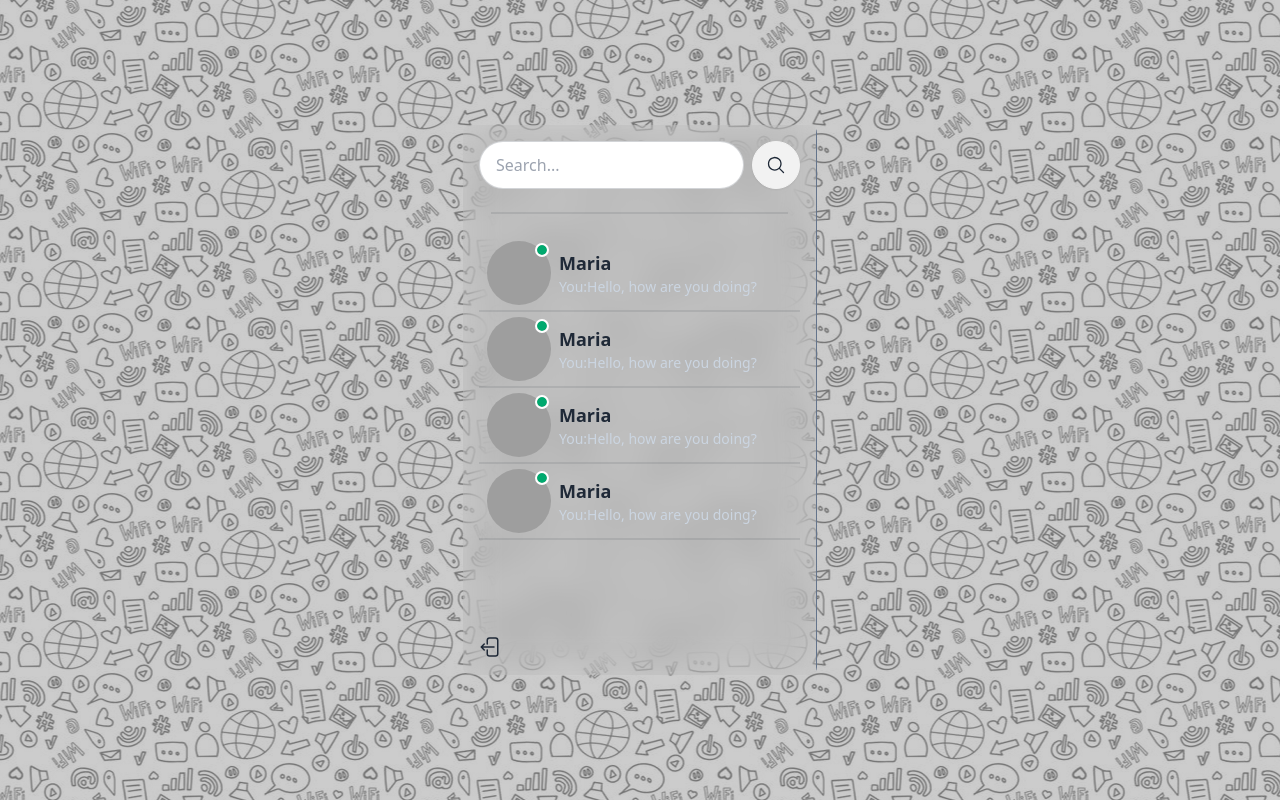
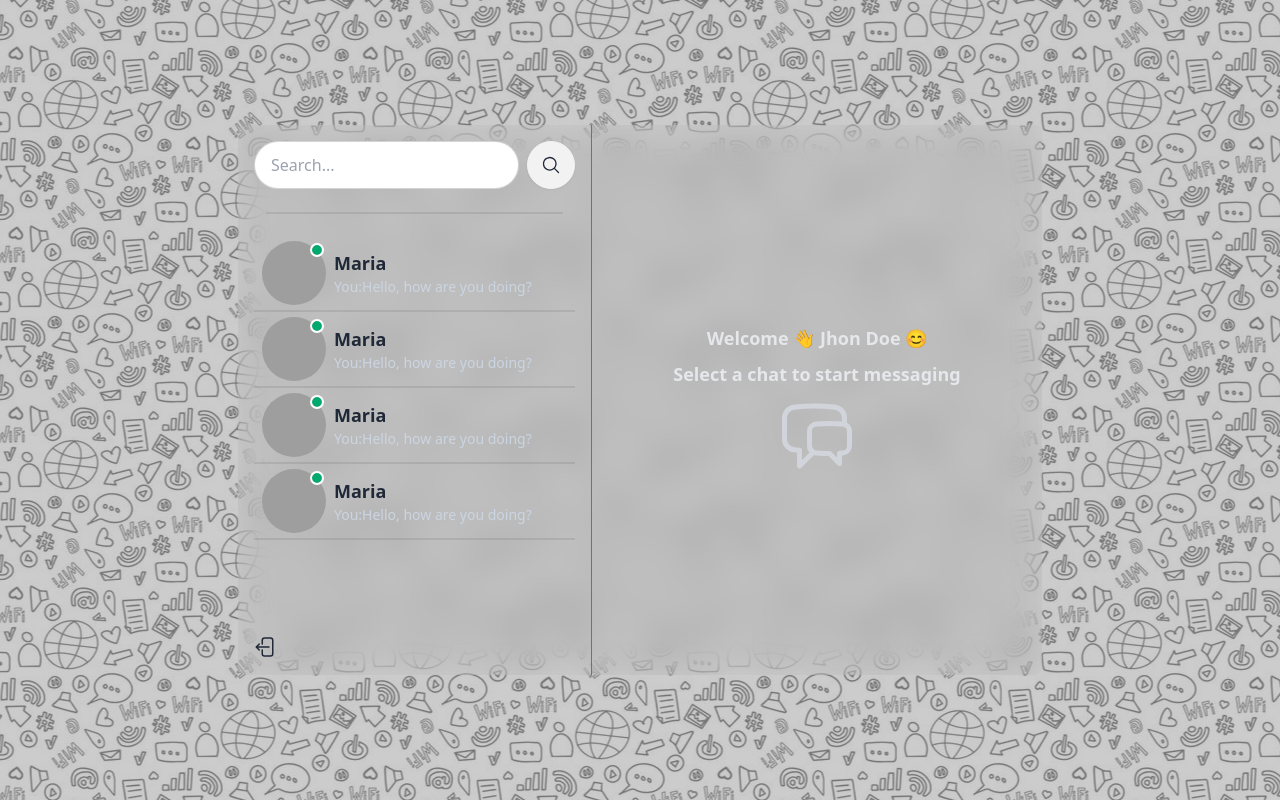
Before and after one commit to vitorpereira2607/chatapp, a React (Vite) app in the folder frontend/: page / in a window 1280 px wide. Built offline with nearby package versions, Linux system fonts and the light colour scheme; grey boxes are pictures that could not be loaded.

Commit message:
message ui & create folders for messages and sidebar

```diff
--- a/frontend/src/components/MessageContainer.jsx
+++ /dev/null
@@ -1,8 +0,0 @@
-
-function MessageContainer() {
-  return (
-    <div>MessageContainer</div>
-  )
-}
-
-export default MessageContainer
--- /dev/null
+++ b/frontend/src/components/messages/Message.jsx
@@ -0,0 +1,39 @@
+
+function Message() {
+  return (
+    <>
+    <div className="chat chat-start">
+    <div className="chat-image avatar">
+      <div className="w-10 rounded-full">
+        <img
+          alt="Tailwind CSS chat bubble component"
+          src="https://img.daisyui.com/images/stock/photo-1534528741775-53994a69daeb.webp" />
+      </div>
+    </div>
+    <div className="chat-header">
+      Obi-Wan Kenobi
+      <time className="text-xs opacity-50">12:45</time>
+    </div>
+    <div className="chat-bubble">You were the Chosen One!</div>
+    <div className="chat-footer opacity-50">Delivered</div>
+  </div>
+  <div className="chat chat-end">
+    <div className="chat-image avatar">
+      <div className="w-10 rounded-full">
+        <img
+          alt="Tailwind CSS chat bubble component"
+          src="https://img.daisyui.com/images/stock/photo-1534528741775-53994a69daeb.webp" />
+      </div>
+    </div>
+    <div className="chat-header">
+      Anakin
+      <time className="text-xs opacity-50">12:46</time>
+    </div>
+    <div className="chat-bubble">I hate you!</div>
+    <div className="chat-footer opacity-50">Seen at 12:46</div>
+  </div>
+  </>
+  )
+}
+
+export default Message
--- /dev/null
+++ b/frontend/src/components/messages/MessageContainer.jsx
@@ -0,0 +1,23 @@
+import MessageInput from './MessageInput'
+import Messages from './Messages'
+import NoChatSelected from './NoChatSelected'
+
+function MessageContainer() {
+  const chatSelected = true;
+  return (
+    <div className="md:min-w-[450px] flex flex-col">
+      {chatSelected ? <NoChatSelected /> : (
+        <>
+          <div className="bg-slate-500 px-4 py-2 mb-2">
+            <span className="label-text">To:</span> <span className="text-gray-100">John Doe</span>
+          </div>
+          <Messages />
+          <MessageInput />
+        </>
+      )}
+
+    </div>
+  )
+}
+
+export default MessageContainer
--- /dev/null
+++ b/frontend/src/components/messages/MessageInput.jsx
@@ -0,0 +1,17 @@
+import { PaperAirplaneIcon as SendIcon } from '@heroicons/react/24/outline'
+
+function MessageInput() {
+    return (
+        <form className='px-4 my-3'>
+            <div className='w-full relative'>
+                <input type='text' className='border text-sm rounded-lg block w-full p-2.5 bg-gray-700 border-gray-600 text-white' />
+                <button type='submit' className='absolute inset-y-0 end-0 flex items-center pe-3'>
+                <SendIcon className='size-6 text-slate-300' />
+            </button>
+            </div>
+
+        </form>
+    )
+}
+
+export default MessageInput;
--- /dev/null
+++ b/frontend/src/components/messages/Messages.jsx
@@ -0,0 +1,15 @@
+import Message from "./Message"
+
+function Messages() {
+  return (
+    <div className="px-4 flex-1 overflow-auto">
+        <Message />
+        <Message />
+
+
+
+    </div>
+  )
+}
+
+export default Messages
--- /dev/null
+++ b/frontend/src/components/messages/NoChatSelected.jsx
@@ -0,0 +1,14 @@
+import { ChatBubbleLeftRightIcon as ChatIcon } from "@heroicons/react/24/outline";
+function NoChatSelected() {
+  return (
+    <div className="flex items-center justify-center size-full">
+        <div className="px-4 text-center sm:text-lg md:text-lx text-gray-200 font-semibold flex flex-col items-center gap-2">
+        <p>Welcome 👋 Jhon Doe 😊</p>
+        <p>Select a chat to start messaging</p>
+        <ChatIcon className="size-20 text-gray-300" />
+        </div>
+    </div>
+  )
+}
+
+export default NoChatSelected;
--- a/frontend/src/index.css
+++ b/frontend/src/index.css
@@ -7,3 +7,21 @@ body{
     background-position: center;
     background-attachment: fixed;
 }
+
+/* dark mode looking scrollbar*/
+
+::-webkit-scrollbar {
+    width: 10px;
+}
+
+::-webkit-scrollbar-track {
+    background: #f1f1f1;
+}
+
+::-webkit-scrollbar-thumb {
+    background: #888;
+}
+
+::-webkit-scrollbar-thumb:hover {
+    background: #555;
+}
--- a/frontend/src/pages/Home.jsx
+++ b/frontend/src/pages/Home.jsx
@@ -1,10 +1,11 @@
-import Sidebar from "../components/Sidebar"
+import MessageContainer from "../components/messages/MessageContainer"
+import Sidebar from "../components/sidebar/Sidebar"
 
 function Home() {
   return (
     <div className="flex sm:h-[450px] md:h-[550px] rounded-lg overflow-hidden bg-gray-400 bg-clip-padding backdrop-filter backdrop-blur-lg bg-opacity-0">
         <Sidebar />
-
+        <MessageContainer />
     </div>
 
   )
```
Also changed, not shown: frontend/src/components/sidebar/Conversations.jsx (renamed from frontend/src/components/Conversations.jsx), frontend/src/components/sidebar/LogoutButton.jsx (renamed from frontend/src/components/LogoutButton.jsx), frontend/src/components/sidebar/SearchInput.jsx (renamed from frontend/src/components/SearchInput.jsx), frontend/src/components/sidebar/Sidebar.jsx (renamed from frontend/src/components/Sidebar.jsx).
